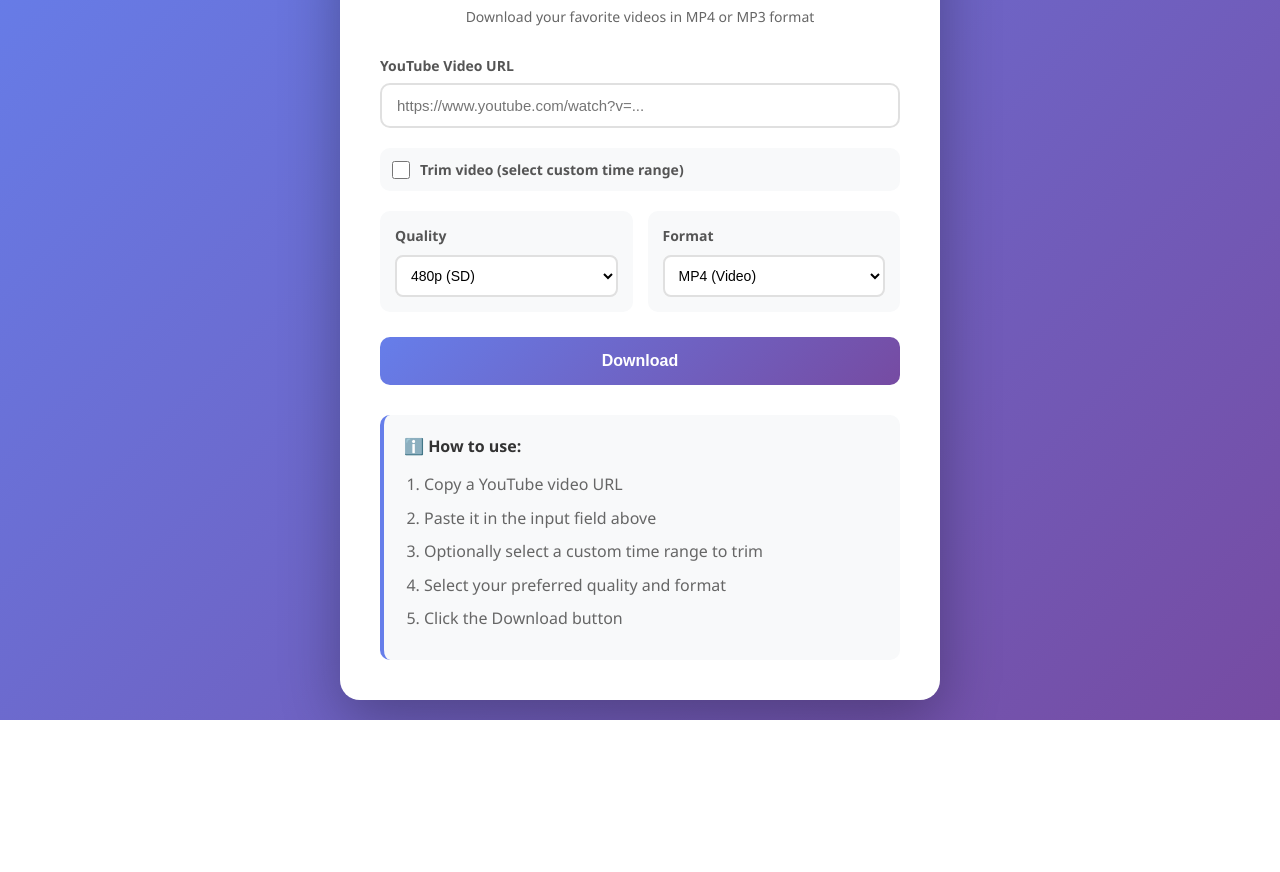
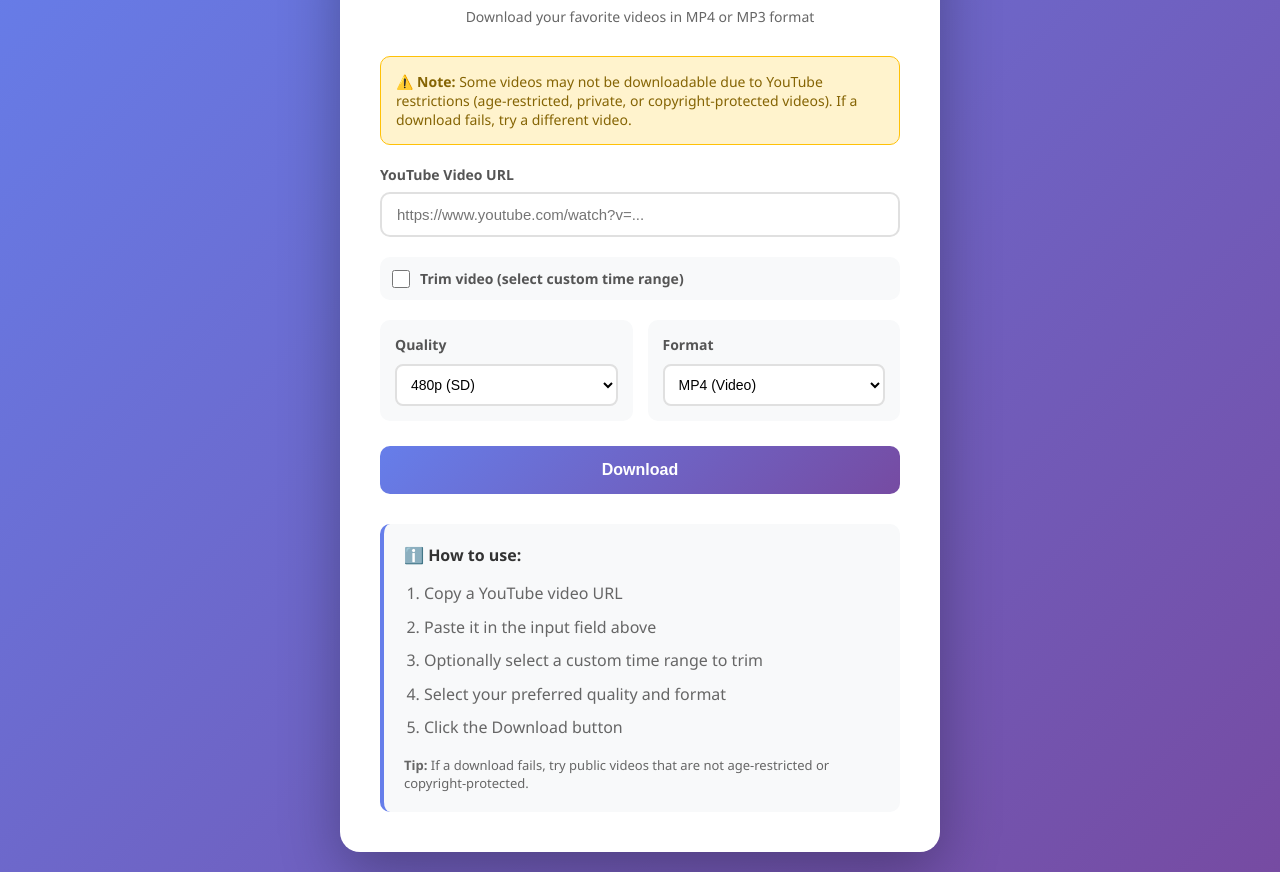
Before and after one commit to FireFist121/youtube-downloader, a website: page index.html in a window 1280 px wide. Shown: the part 101-973 px from the top of the page. Before the commit the page ends 821 px from the top, so only its background shows below. Drawn offline with Linux system fonts and the light colour scheme.

Commit message:
Update index.html

```diff
--- a/index.html
+++ b/index.html
@@ -5,11 +5,26 @@
     <meta name="viewport" content="width=device-width, initial-scale=1.0">
     <title>YouTube Downloader</title>
     <link rel="stylesheet" href="style.css">
+    <style>
+        .warning-box {
+            margin-bottom: 20px;
+            padding: 15px;
+            background: #fff3cd;
+            border: 1px solid #ffc107;
+            border-radius: 10px;
+            color: #856404;
+            font-size: 14px;
+        }
+    </style>
 </head>
 <body>
     <div class="container">
         <h1>🎥 YouTube Downloader</h1>
         <p class="subtitle">Download your favorite videos in MP4 or MP3 format</p>
+
+        <div class="warning-box">
+            <strong>⚠️ Note:</strong> Some videos may not be downloadable due to YouTube restrictions (age-restricted, private, or copyright-protected videos). If a download fails, try a different video.
+        </div>
 
         <div class="input-group">
             <label for="videoUrl">YouTube Video URL</label>
@@ -81,6 +96,9 @@
                 <li>Select your preferred quality and format</li>
                 <li>Click the Download button</li>
             </ol>
+            <p style="margin-top: 15px; color: #666; font-size: 13px;">
+                <strong>Tip:</strong> If a download fails, try public videos that are not age-restricted or copyright-protected.
+            </p>
         </div>
     </div>
 
```
